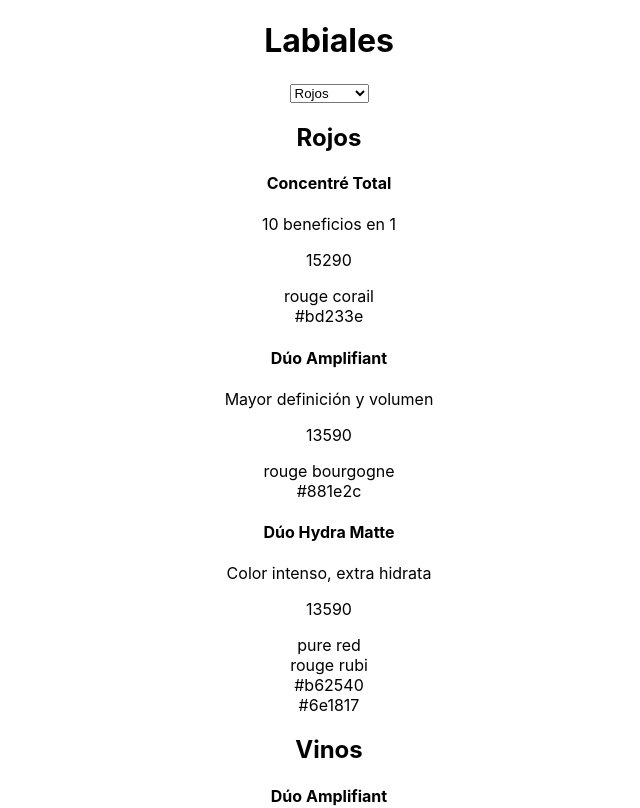
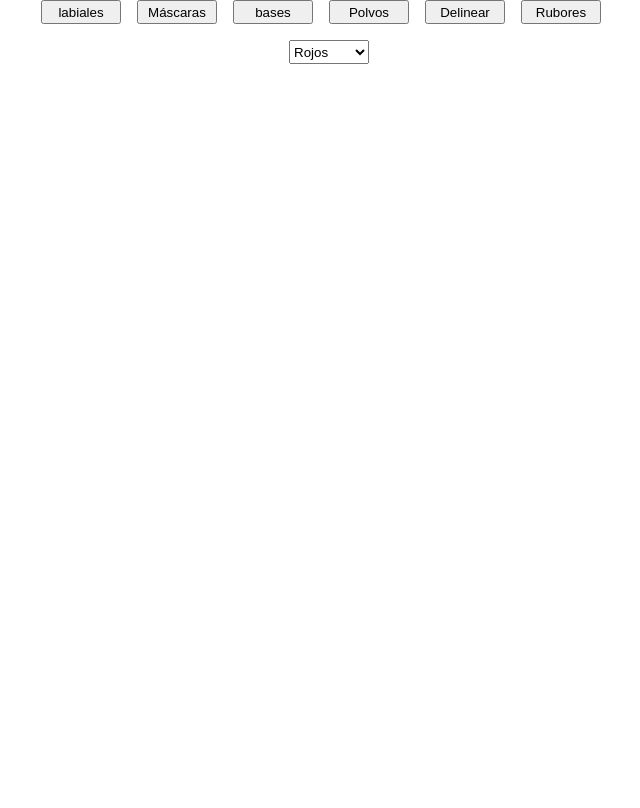
Before and after one commit to perfectcorp-jack/ui-layout, a React (Create React App) app: page / in a window 1280 px wide. Shown: the top 808 px of the page, without its empty margins (311-951 px from the left). Built offline with nearby package versions, Linux system fonts and the light colour scheme.

Commit message:
upadte but still some bugs

```diff
--- a/src/App.js
+++ b/src/App.js
@@ -4,71 +4,87 @@
 
 class App extends React.Component {
 
+  constructor(props) {
+    super(props);
+    this.state = {
+      category: 'labiales',
+      subcat: '',
+      product: '',
+      color: '',
+      tonos: '',
+    }
+    this.handleCategory = this.handleCategory.bind(this);
+    this.handleSelect = this.handleSelect.bind(this);
+    this.handleColor = this.handleColor.bind(this);
+  }
+
+  handleCategory(event) {
+    this.setState({ category: event.target.value });
+  }
+
+  handleSelect(event) {
+    this.setState({ subcat: event.target.value });
+  }
+
+  handleColor(col) {
+    console.log(col);
+    console.log(this.state.product);
+    this.setState({ color: col, tonos: '' });
+  }
+
   render() {
-    console.log(data.labiales);
+    const { category, subcat, product } = this.state;
     return (
-      <div className="App">
-        <div style={{ textAlign: 'center' }}>
-          <h1>Labiales</h1>
-          <select>
-            {data.labiales.map((labial) => (
-              <option key={labial.id}>{labial.subcat}</option>
+      <div className="App" style={{ textAlign: 'center' }}>
+        {/* category */}
+        <div style={{ display: 'flex', justifyContent: 'center' }}>
+          {Object.entries(data).map(([key, value]) => {
+            return (
+              <button style={{ width: '10vh', height: '3vh', marginRight: '2vh' }} value={key} onClick={this.handleCategory}>
+                {key}
+              </button>
+            )
+          })}
+        </div>
+
+        {/* subcategory */}
+        <div style={{ marginTop: '2vh' }}>
+          <select style={{ width: '10vh', height: '3vh' }} onChange={this.handleSelect}>
+            {data[category].map((labial) => (
+              <option key={labial.id} value={labial.subcat}>
+                {labial.subcat}
+              </option>
             ))}
           </select>
+        </div>
+
+        {/* product */}
         <div>
-            {data.labiales.map((labial) => (
+          {data[category].map((labial) => (
             <div key={labial.id}>
-                <h2>{labial.subcat}</h2>
+              {labial.subcat === subcat && (
+                <div style={{ textAlign: 'center' }}>
+                  <h1>{labial.subcat}</h1>
                   {labial.product.map((products) => (
-                  <div key={products.id}>
-                    <h4>{products.name}</h4>
-                    <p>{products.desc}</p>
-                    <p>{products.price}</p>
-                    {products.tonos.map((tonos) => (
-                      <div key={tonos.id}>
-                        <span>{tonos}</span>
+                    <div key={products.id} style={{ border: '1px #999999 solid', margin: '2vh 10%' }}>
+                      <h5>{products.tonos}</h5>
+                      <h3>{products.name}</h3>
+                      <h5>{products.desc}</h5>
+                      <h5>{products.price}</h5>
+                      <div style={{ display: 'flex', justifyContent: 'center' }}>
+                        {products.color.map((col, id) => (
+                          <a onClick={() => this.handleColor(id)}>
+                            <div key={col.id} style={{ backgroundColor: col, width: '3vh', height: '3vh', marginRight: '.5vh' }}></div>
+                          </a>
+                        ))}
                       </div>
-                    ))}
-                    {products.color.map((colors) => (
-                      <div key={colors.id}>
-                        <span>{colors}</span>
                     </div>
                   ))}
                 </div>
-                ))}
+              )}
             </div>
           ))}
-          </div>
-          <h1>Máscaras</h1>
-          <select>
-            {data.Máscaras.map((mascara) => (
-              <option key={mascara.id}>{mascara.subcat}</option>
-            ))}
-          </select>
-          <div>
-            {data.Máscaras.map((mascara) => (
-              <div key={mascara.id}>
-                <h2>{mascara.subcat}</h2>
-                {mascara.product.map((products) => (
-                  <div key={products.id}>
-                    <h4>{products.name}</h4>
-                    <p>{products.desc}</p>
-                    <p>{products.price}</p>
-                    {products.tonos.map((tonos) => (
-                      <div key={tonos.id}>
-                        <span>{tonos}</span>
-                      </div>
-                    ))}
-                    {products.color.map((colors) => (
-                      <div key={colors.id}>
-                        <span>{colors}</span>
-                      </div>
-                    ))}
-                  </div>
-                ))}
-              </div>
-            ))}
-          </div>
+
         </div>
       </div>
     );
--- a/src/data/product.json
+++ b/src/data/product.json
@@ -170,7 +170,7 @@
                     "color": ["#101010"]
                 },
                 {
-                    "name": "Megacils Extend",
+                    "name": "Megacils Extense",
                     "tonos": ["noir"],
                     "desc": "Efecto largo extremo",
                     "price": 13590,
```
Lines whose indentation alone changed are shown as unchanged.
